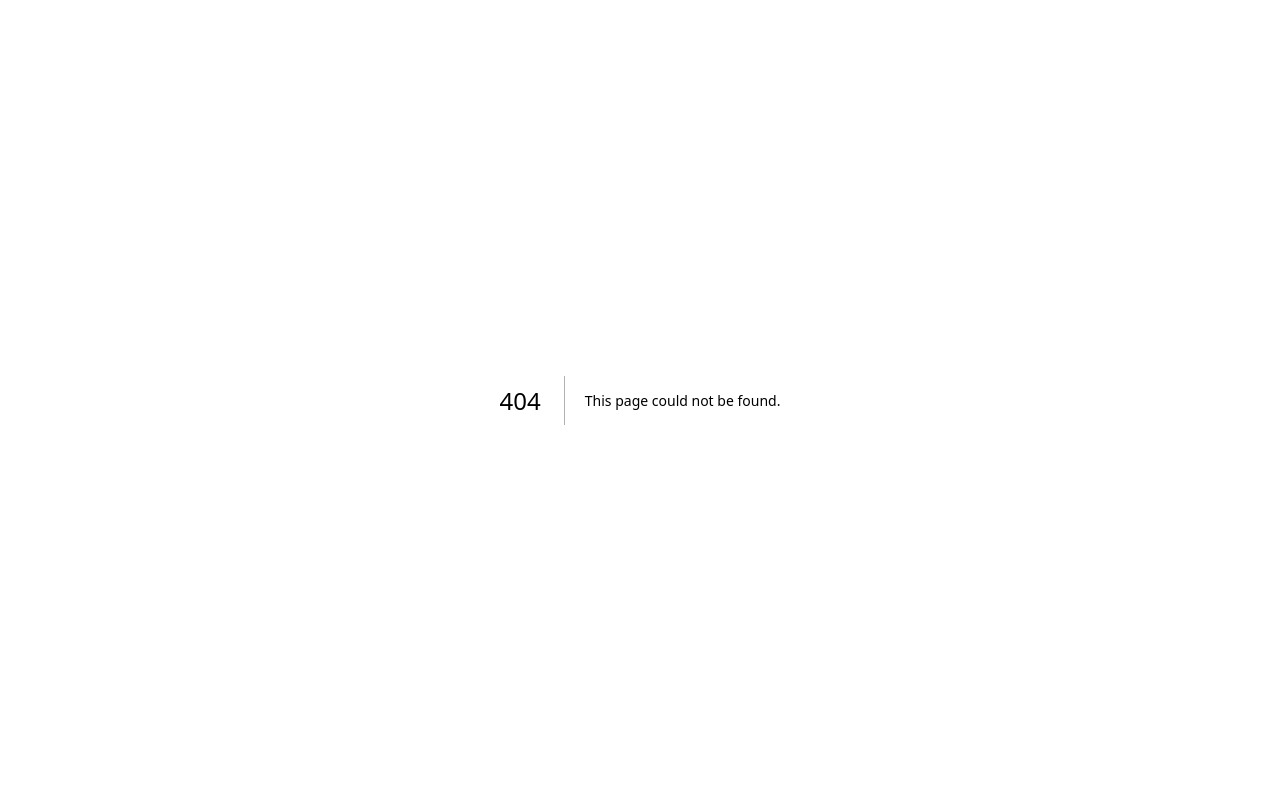
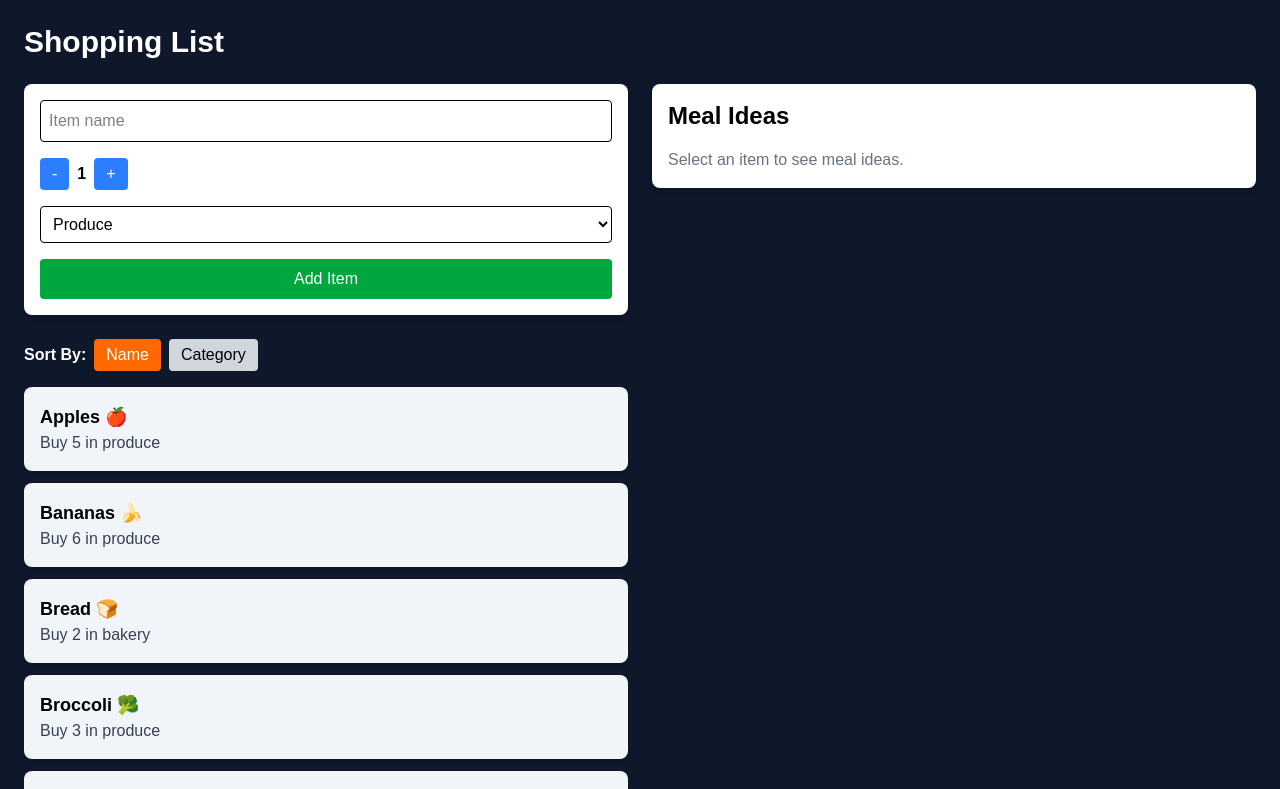
Before and after one commit to S-neha30/cprg306-assignments, a Next.js app: page /week-8 in a window 1280 px wide. Before the commit this address had no page. Shown: the top 789 px of the page. Built offline with nearby package versions, Linux system fonts and the light colour scheme.

Commit message:
Completed week 8 assignment

```diff
--- a/app/page.js
+++ b/app/page.js
@@ -29,6 +29,9 @@ export default function Home() {
         <Link href="/week-7">Go to week 7 Assignment</Link>
       </p>
 
+      <p>
+        <Link href="/week-8">Go to week 8 Assignment</Link>
+      </p>
 
     </main>
   );
--- /dev/null
+++ b/app/week-8/GroceryItem.js
@@ -0,0 +1,13 @@
+export default function GroceryItem({ name, quantity, category, onSelect }) {
+  return (
+    <li
+      onClick={onSelect}
+      className="p-4 mb-3 bg-slate-100 rounded-lg shadow cursor-pointer hover:bg-slate-200"
+    >
+      <h2 className="text-lg font-bold text-black">{name}</h2>
+      <p className="text-gray-700">
+        Buy {quantity} in {category}
+      </p>
+    </li>
+  );
+}
--- /dev/null
+++ b/app/week-8/GroceryItemList.js
@@ -0,0 +1,59 @@
+"use client";
+
+import { useState } from "react";
+import GroceryItem from "./GroceryItem";
+
+export default function GroceryItemList({ items, onItemSelect }) {
+  const [sortBy, setSortBy] = useState("name");
+
+  const sortedItems = [...items].sort((a, b) => {
+    if (sortBy === "name") {
+      return a.name.localeCompare(b.name);
+    } else if (sortBy === "category") {
+      return a.category.localeCompare(b.category);
+    }
+    return 0;
+  });
+
+  return (
+    <div>
+      <div className="mb-4">
+        <span className="font-semibold text-white mr-2">Sort By:</span>
+
+        <button
+          onClick={() => setSortBy("name")}
+          className={`px-3 py-1 rounded mr-2 ${
+            sortBy === "name"
+              ? "bg-orange-500 text-white"
+              : "bg-gray-300 text-black"
+          }`}
+        >
+          Name
+        </button>
+
+        <button
+          onClick={() => setSortBy("category")}
+          className={`px-3 py-1 rounded ${
+            sortBy === "category"
+              ? "bg-orange-500 text-white"
+              : "bg-gray-300 text-black"
+          }`}
+        >
+          Category
+        </button>
+      </div>
+
+      <ul>
+        {sortedItems.map((item) => (
+          <GroceryItem
+            key={item.id}
+            name={item.name}
+            quantity={item.quantity}
+            category={item.category}
+            onSelect={() => onItemSelect(item)}
+          />
+        ))}
+      </ul>
+    </div>
+  );
+}
--- /dev/null
+++ b/app/week-8/MealIdeas.js
@@ -0,0 +1,58 @@
+"use client";
+
+import { useEffect, useState } from "react";
+
+async function fetchMealIdeas(ingredient) {
+  const response = await fetch(
+    `https://www.themealdb.com/api/json/v1/1/filter.php?i=${ingredient}`
+  );
+
+  const data = await response.json();
+  return data.meals || [];
+}
+
+export default function MealIdeas({ ingredient }) {
+  const [meals, setMeals] = useState([]);
+
+  async function loadMealIdeas() {
+    if (!ingredient) {
+      setMeals([]);
+      return;
+    }
+
+    const mealIdeas = await fetchMealIdeas(ingredient);
+    setMeals(mealIdeas);
+  }
+
+  useEffect(() => {
+    loadMealIdeas();
+  }, [ingredient]);
+
+  return (
+    <div className="bg-white p-4 rounded-lg shadow-md">
+      <h2 className="text-2xl font-bold mb-4 text-black">Meal Ideas</h2>
+
+      {ingredient ? (
+        <>
+          <p className="mb-4 text-gray-700">
+            Here are some meal ideas using{" "}
+            <span className="font-semibold">{ingredient}</span>:
+          </p>
+
+          <ul className="space-y-2">
+            {meals.map((meal) => (
+              <li
+                key={meal.idMeal}
+                className="p-3 bg-orange-100 rounded text-black"
+              >
+                {meal.strMeal}
+              </li>
+            ))}
+          </ul>
+        </>
+      ) : (
+        <p className="text-gray-500">Select an item to see meal ideas.</p>
+      )}
+    </div>
+  );
+}
--- /dev/null
+++ b/app/week-8/NewItem.js
@@ -0,0 +1,98 @@
+"use client";
+
+import { useState } from "react";
+
+export default function NewItem({ onAddItem }) {
+  const [name, setName] = useState("");
+  const [quantity, setQuantity] = useState(1);
+  const [category, setCategory] = useState("produce");
+
+  function increment() {
+    if (quantity < 20) {
+      setQuantity(quantity + 1);
+    }
+  }
+
+  function decrement() {
+    if (quantity > 1) {
+      setQuantity(quantity - 1);
+    }
+  }
+
+  function handleSubmit(e) {
+    e.preventDefault();
+
+    const item = {
+      id: Date.now(),
+      name,
+      quantity,
+      category,
+    };
+
+    onAddItem(item);
+
+    setName("");
+    setQuantity(1);
+    setCategory("produce");
+  }
+
+  return (
+    <form
+      onSubmit={handleSubmit}
+      className="bg-white p-4 rounded-lg shadow-md mb-6"
+    >
+      <input
+        type="text"
+        placeholder="Item name"
+        required
+        value={name}
+        onChange={(e) => setName(e.target.value)}
+        className="w-full p-2 border rounded mb-4 text-black"
+      />
+
+      <div className="flex items-center gap-2 mb-4">
+        <button
+          type="button"
+          onClick={decrement}
+          className="bg-blue-500 text-white px-3 py-1 rounded"
+        >
+          -
+        </button>
+
+        <span className="text-black font-semibold">{quantity}</span>
+
+        <button
+          type="button"
+          onClick={increment}
+          className="bg-blue-500 text-white px-3 py-1 rounded"
+        >
+          +
+        </button>
+      </div>
+
+      <select
+        value={category}
+        onChange={(e) => setCategory(e.target.value)}
+        className="w-full p-2 border rounded mb-4 text-black"
+      >
+        <option value="produce">Produce</option>
+        <option value="dairy">Dairy</option>
+        <option value="bakery">Bakery</option>
+        <option value="meat">Meat</option>
+        <option value="frozen foods">Frozen Foods</option>
+        <option value="canned goods">Canned Goods</option>
+        <option value="dry goods">Dry Goods</option>
+        <option value="household">Household</option>
+        <option value="snacks">Snacks</option>
+        <option value="beverages">Beverages</option>
+      </select>
+
+      <button
+        type="submit"
+        className="w-full bg-green-600 text-white py-2 rounded"
+      >
+        Add Item
+      </button>
+    </form>
+  );
+}
--- /dev/null
+++ b/app/week-8/items.json
@@ -0,0 +1,50 @@
+[
+  {
+    "id": 1,
+    "name": "Milk, 4 L 🥛",
+    "quantity": 1,
+    "category": "dairy"
+  },
+  {
+    "id": 2,
+    "name": "Bread 🍞",
+    "quantity": 2,
+    "category": "bakery"
+  },
+  {
+    "id": 3,
+    "name": "Eggs, 12 pack 🥚",
+    "quantity": 1,
+    "category": "dairy"
+  },
+  {
+    "id": 4,
+    "name": "Bananas 🍌",
+    "quantity": 6,
+    "category": "produce"
+  },
+  {
+    "id": 5,
+    "name": "Broccoli 🥦",
+    "quantity": 3,
+    "category": "produce"
+  },
+  {
+    "id": 6,
+    "name": "Chicken breast, 1 kg 🍗",
+    "quantity": 1,
+    "category": "meat"
+  },
+  {
+    "id": 7,
+    "name": "Pasta 🍝",
+    "quantity": 2,
+    "category": "dry goods"
+  },
+  {
+    "id": 8,
+    "name": "Apples 🍎",
+    "quantity": 5,
+    "category": "produce"
+  }
+]
--- /dev/null
+++ b/app/week-8/page.js
@@ -0,0 +1,42 @@
+"use client";
+
+import { useState } from "react";
+import itemsData from "./items.json";
+import NewItem from "./NewItem";
+import GroceryItemList from "./GroceryItemList";
+import MealIdeas from "./MealIdeas";
+
+export default function Page() {
+  const [items, setItems] = useState(itemsData);
+  const [selectedItemName, setSelectedItemName] = useState("");
+
+  function handleAddItem(item) {
+    setItems([...items, item]);
+  }
+
+  function handleItemSelect(item) {
+    const cleanedName = item.name
+      .split(",")[0]
+      .trim()
+      .replace(/[\p{Emoji_Presentation}\p{Extended_Pictographic}]/gu, "");
+
+    setSelectedItemName(cleanedName);
+  }
+
+  return (
+    <main className="p-6 bg-slate-900 min-h-screen">
+      <h1 className="text-3xl font-bold text-white mb-6">Shopping List</h1>
+
+      <div className="flex flex-col md:flex-row gap-6">
+        <div className="md:w-1/2">
+          <NewItem onAddItem={handleAddItem} />
+          <GroceryItemList items={items} onItemSelect={handleItemSelect} />
+        </div>
+
+        <div className="md:w-1/2">
+          <MealIdeas ingredient={selectedItemName} />
+        </div>
+      </div>
+    </main>
+  );
+}
```
